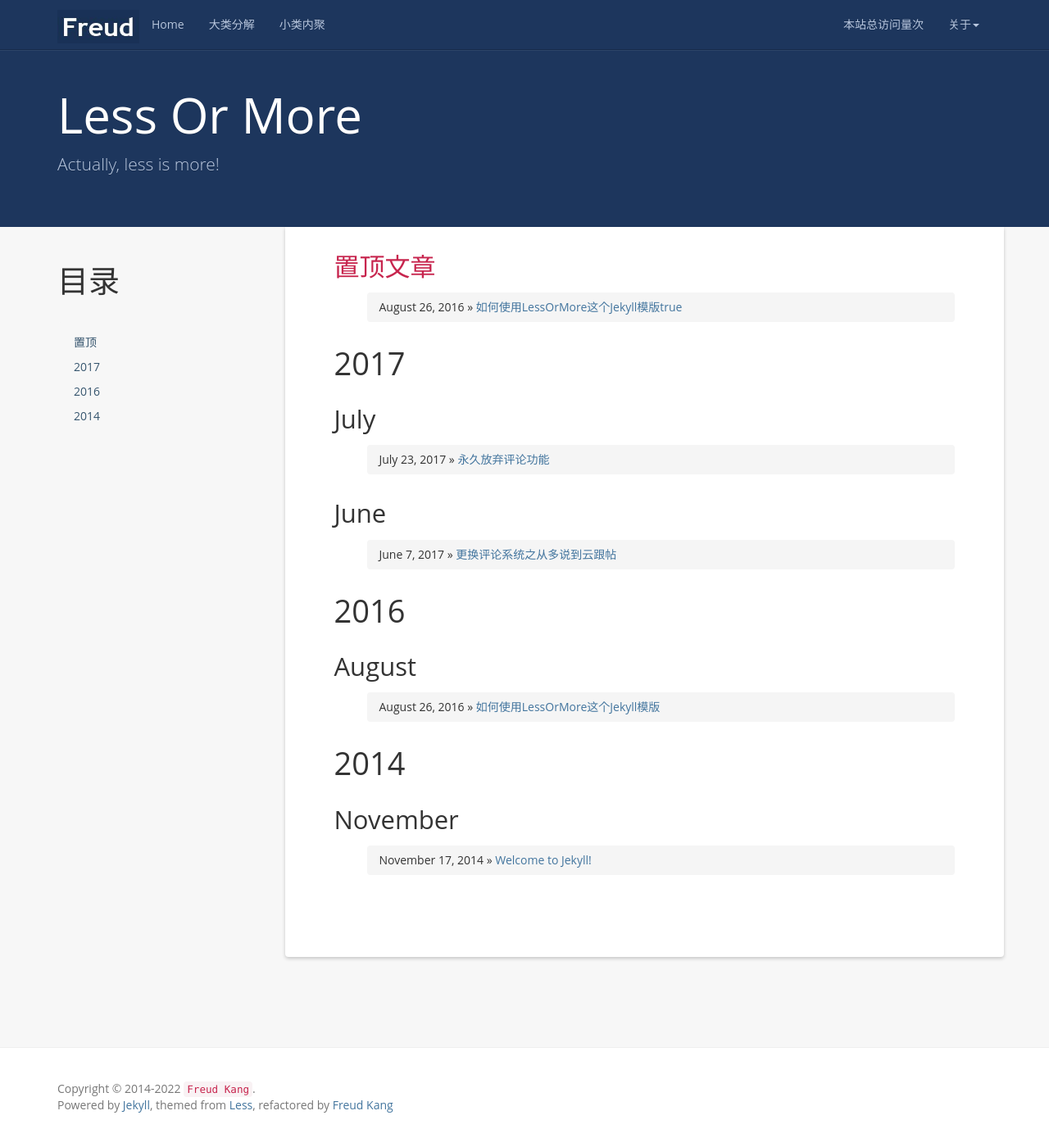
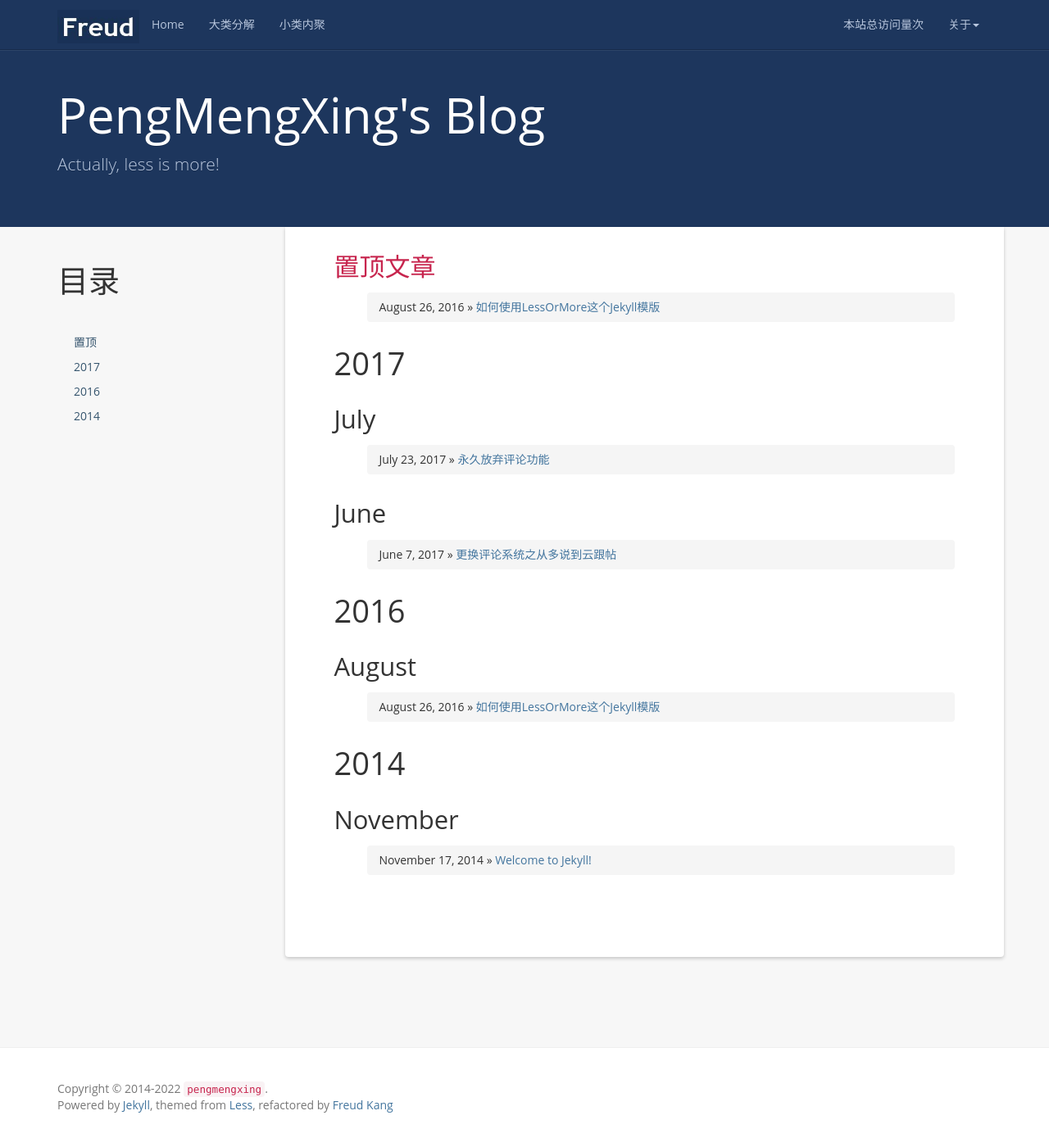
Before and after one commit to pengmengxing/pengmengxing.github.io, a Jekyll site: the page built from index.html, in a window 1280 px wide and 1389 px high. Shown: the whole window at 82% size. Built offline with Jekyll 4.4.1, drawn with Linux system fonts in a browser that asks for light colours; nearby versions of some CDN libraries; a script that is not in the unit is left out; the list of posts is cut into pages by our own code; comment, search, counter and statistics services are not loaded.

Commit message:
fix issue

```diff
--- a/_config.yml
+++ b/_config.yml
@@ -1,11 +1,11 @@
 # Site settings
-name: Less Or More
-email: luoyan35714@126.com
-author: Freud Kang
-url: http://www.hifreud.com
-resume_site: http://www.hifreud.com/Resume.io/
-github: https://github.com/luoyan35714/
-baseurl: "/LessOrMore"
+name: PengMengXing's Blog
+email: pengmengxing1994@163.com
+author: pengmengxing
+url: http://www.pengmengxing.top
+resume_site: http://www.pengmengxing.top/pengmengxing.github.io/
+github: https://github.com/pengmengxing/
+baseurl: ""
 description: Actually, less is more!
 meta_description: 康志华;个人博客;学而不思则罔;思而不学则殆;生命不止;折腾不休
 motto: It's our wits that make us men.
@@ -17,7 +17,7 @@ paginate: 10
 
 exclude: ['README.md', 'Gemfile.lock', 'Gemfile', 'Rakefile']
 
-github_username: luoyan35714
+github_username: pengmengxing
 
 # Build settings
 markdown: kramdown
--- a/_includes/footer.html
+++ b/_includes/footer.html
@@ -1,6 +1,6 @@
 <footer class="footer" role="contentinfo">
 	<div class="container">
-		<p class="copyright">Copyright &copy; 2014-{{ site.time | date: '%Y' }} <a href="{{site.resume_site}}"><code>{{ site.author }}</code></a>.</p>
+		<p class="copyright">Copyright &copy; 2014-{{ site.time | date: '%Y' }} <a href="{{site.github}}"><code>{{ site.author }}</code></a>.</p>
 		<p>Powered by <a href="http://jekyllrb.com">Jekyll</a>, themed from <a href="http://lesscss.cn/">Less</a>, refactored by <a href="http://www.hifreud.com/">Freud Kang</a></p>
 	</div>
 </footer>
--- a/index.html
+++ b/index.html
@@ -79,7 +79,7 @@ layout: default
                   {% for post in site.posts  %}
                     {% if post.topping %}
                       <ol class="breadcrumb">
-                        <li><span>{{ post.date | date: "%B %e, %Y" }}</span> &raquo; <a href="{{ post.url | prepend: site.baseurl }}">{{ post.title }}{{topping}}</a></li>
+                        <li><span>{{ post.date | date: "%B %e, %Y" }}</span> &raquo; <a href="{{ post.url | prepend: site.baseurl }}">{{ post.title }}</a></li>
                       </ol>
                     {% endif %}
                   {% endfor %}
```
